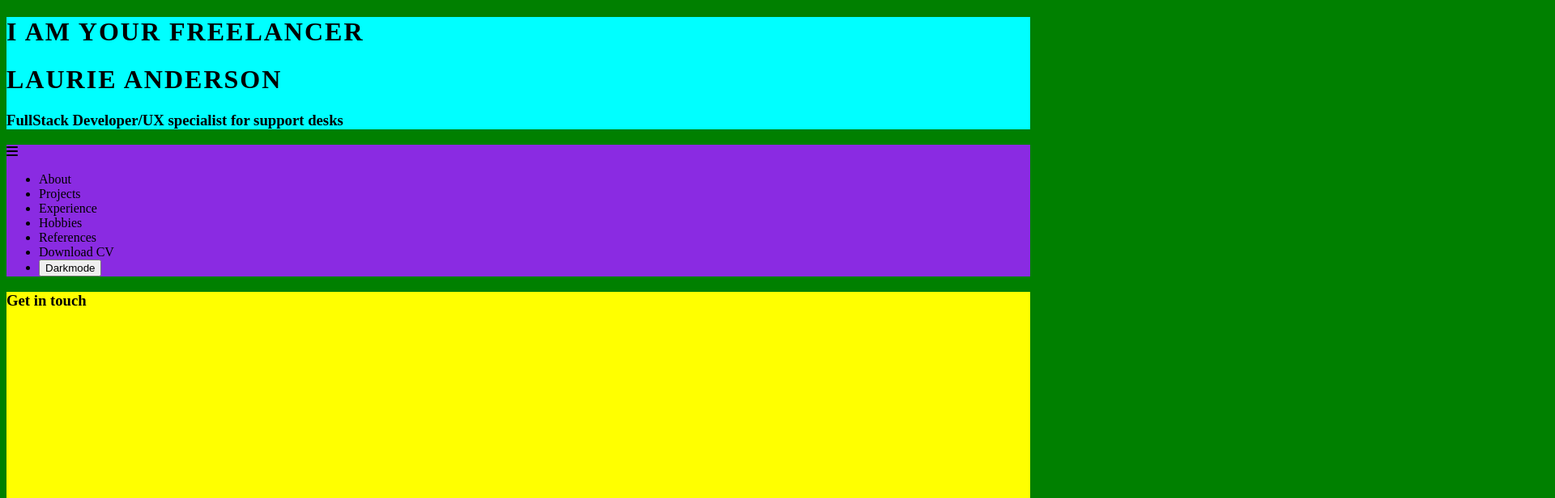
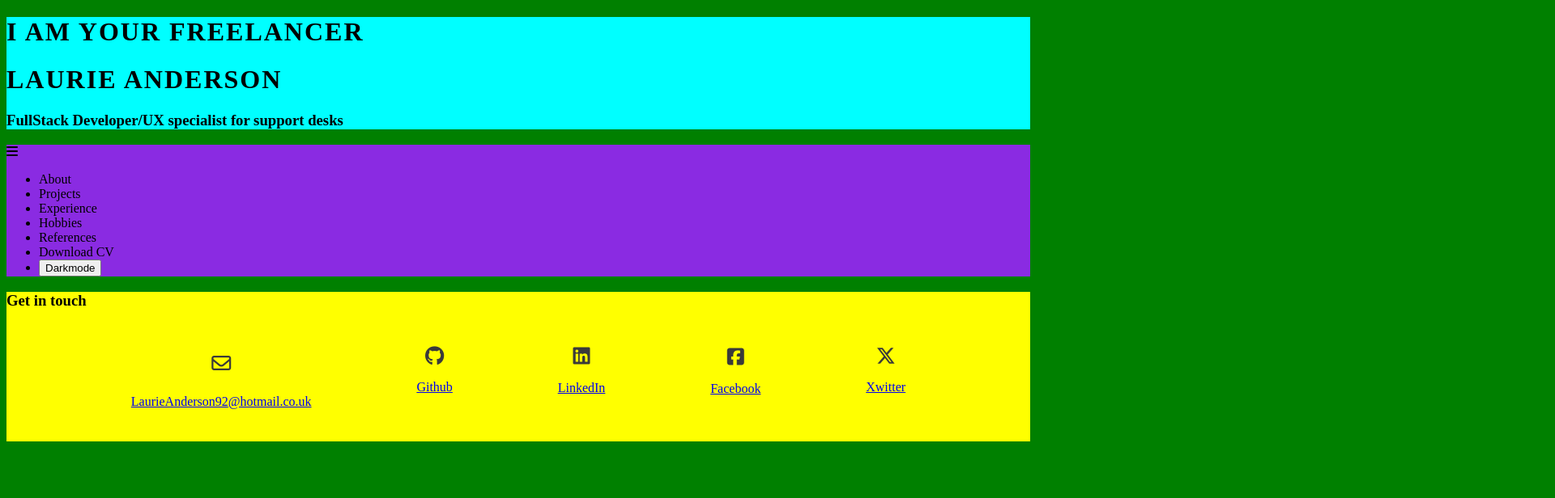
Before and after one commit to LaurieAnderson92/FullStack-Anderson, a plain HTML site: page index.html in a window 1280 px wide. Shown: the top 616 px of the page at 81% size, 1920 px wide, since content can reach past the window. Drawn offline with Linux system fonts and the light colour scheme.

Commit message:
fix: changed error in style to reduce padding

```diff
--- a/assets/css/style.css
+++ b/assets/css/style.css
@@ -28,18 +28,19 @@ nav{
 /* Contact menu */
 #contact{
     background-color: yellow;
-    width:
+    width: 100%
 }
 
 #contact-list{
     text-align: center;
-    padding: 105rem;
+    padding: 1.5rem;
     display:flex;
     justify-content: space-evenly;
     list-style-type: none;
 }
 
 #contact-list i{
+    text-align: center;
     font-size: 150%;
     padding: 5%;
     color: #3a3a3a
```
